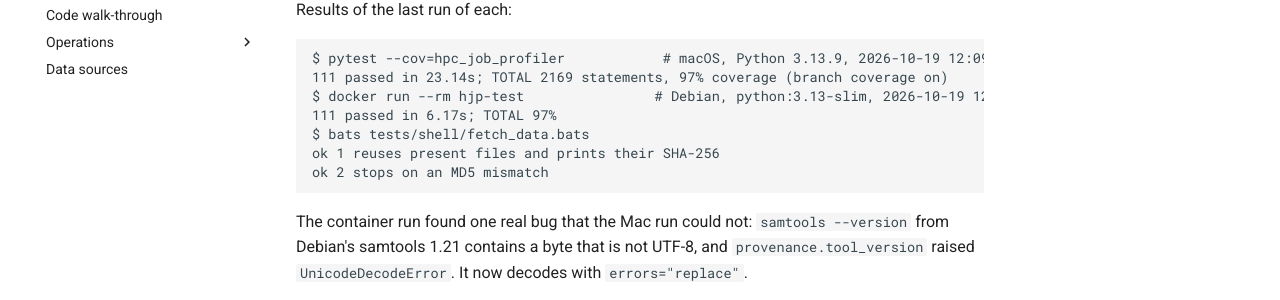
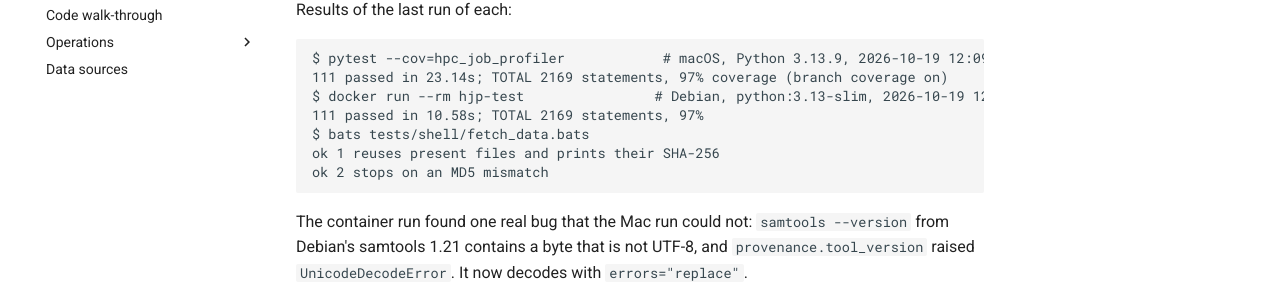
Before and after one commit to Daneshpajouh/pipeprof, an MkDocs documentation site: the page built from docs/testing.md, in a window 1280 px wide and 900 px high, scrolled down 766 px. Shown: the part 335-635 px from the top of the window. Built offline with MkDocs 1.6.1 and Material for MkDocs 9.7.7, drawn with Linux system fonts in a browser that asks for light colours; comment, search, counter and statistics services are not loaded.

Commit message:
Record the Linux container test run in the testing notes

````diff
--- a/docs/testing.md
+++ b/docs/testing.md
@@ -19,8 +19,8 @@ Results of the last run of each:
 ```
 $ pytest --cov=hpc_job_profiler            # macOS, Python 3.13.9, 2026-10-19 12:09
 111 passed in 23.14s; TOTAL 2169 statements, 97% coverage (branch coverage on)
-$ docker run --rm hjp-test                # Debian, python:3.13-slim, 2026-10-19 12:00
-111 passed in 6.17s; TOTAL 97%
+$ docker run --rm hjp-test                # Debian, python:3.13-slim, 2026-10-19 12:11
+111 passed in 10.58s; TOTAL 2169 statements, 97%
 $ bats tests/shell/fetch_data.bats
 ok 1 reuses present files and prints their SHA-256
 ok 2 stops on an MD5 mismatch
````
Also changed, not shown: README.md (+1 -1 lines).
